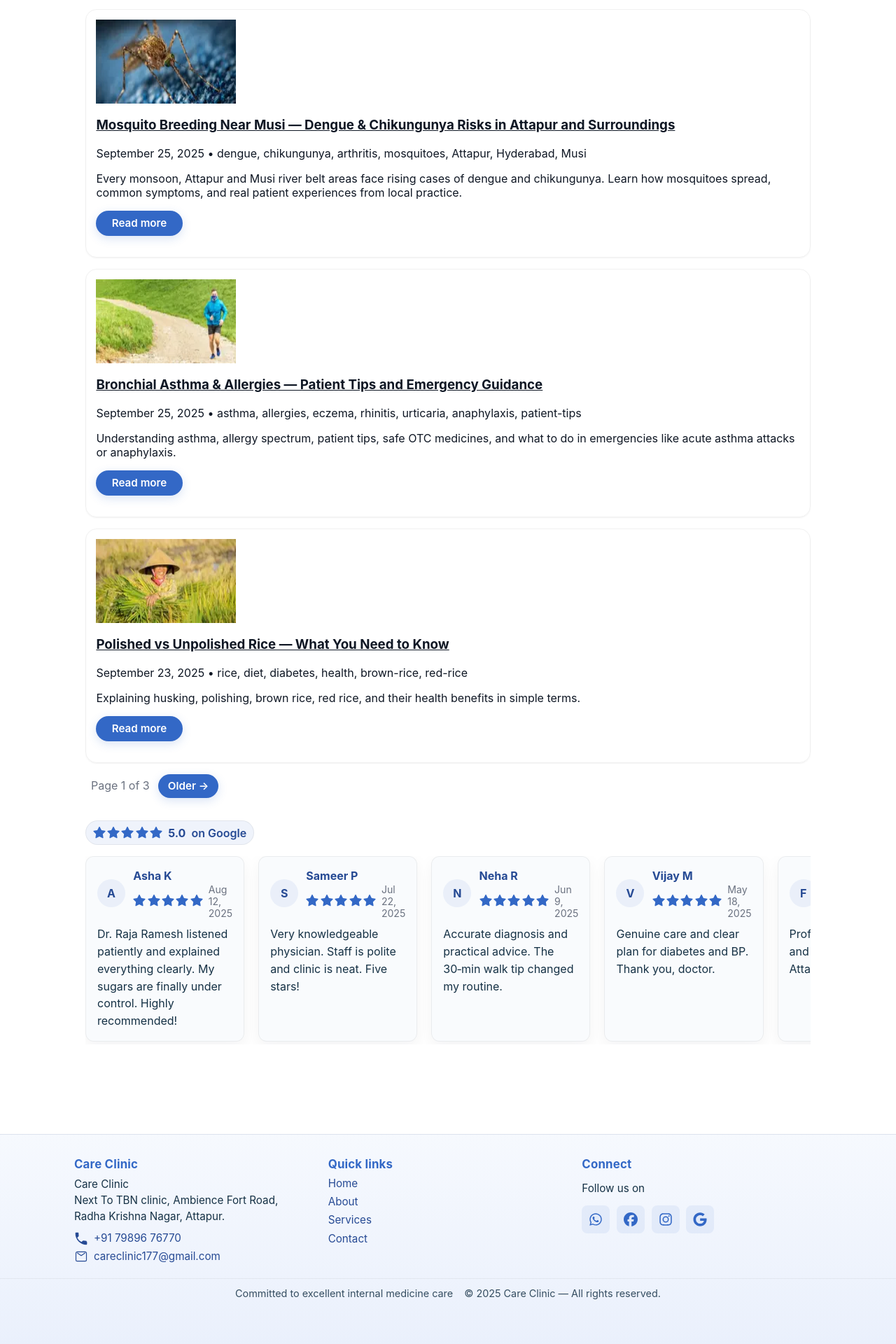
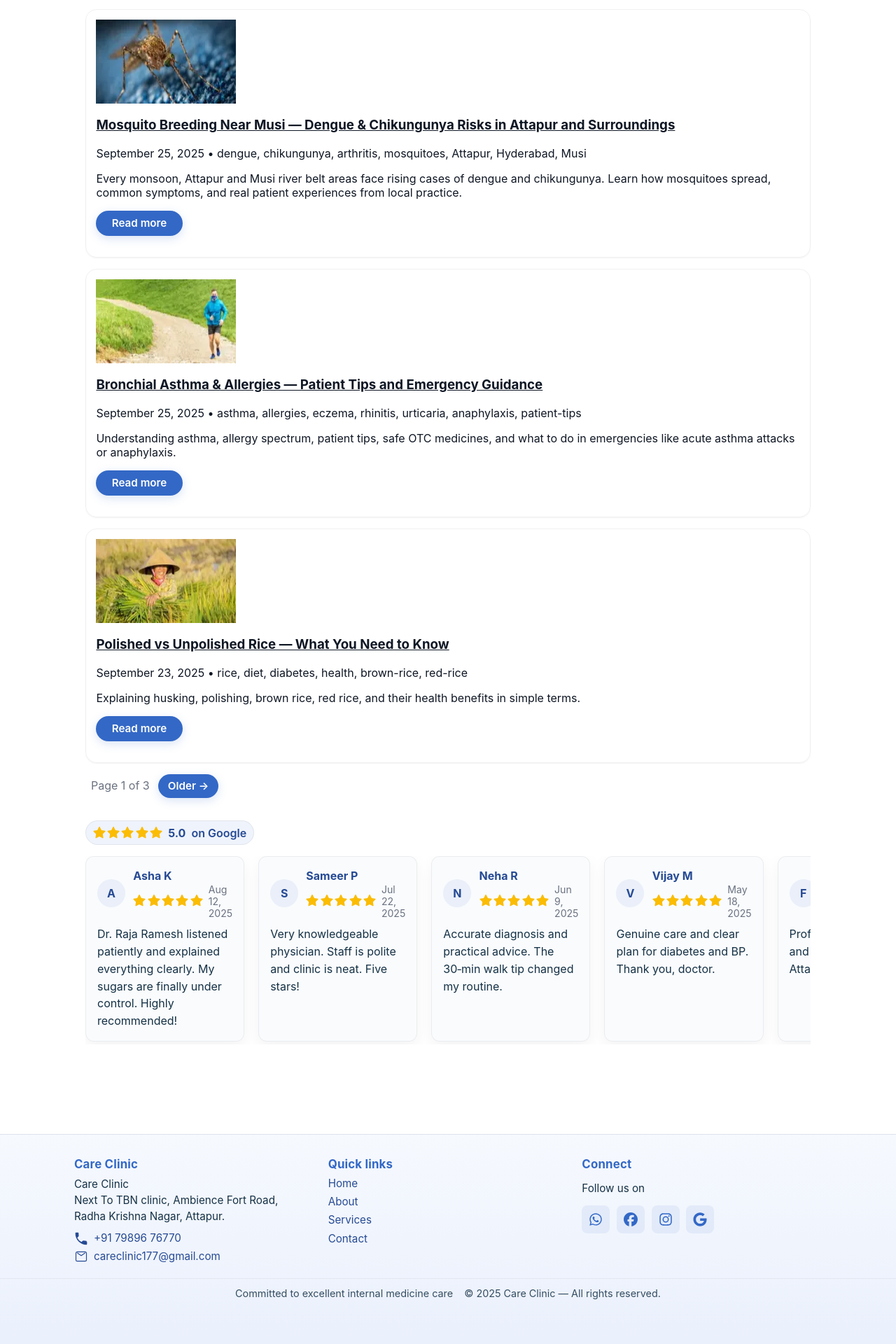
Before and after one commit to drrajarameshd/rr, a Jekyll site: the page built from index.html, in a window 1280 px wide. Shown: the part 872-2792 px from the top of the page at 70% size. Built offline with Jekyll 4.4.1, drawn with Linux system fonts in a browser that asks for light colours; the list of posts is cut into pages by our own code.

Commit message:
Update reviews.html

```diff
--- a/_includes/reviews.html
+++ b/_includes/reviews.html
@@ -131,8 +131,8 @@
 
 .rr-chip { display:inline-flex; align-items:center; gap:.5rem; padding:.4rem .6rem;
   background:var(--primary-100); color:var(--primary-dark); border:1px solid rgba(0,0,0,.06); border-radius:999px; font-weight:600; }
-.rr-stars, .rr-stars-mini { display:inline-flex; gap:.15rem; color:var(--primary, #3368c6); }
-.fa-star { width:18px; height:18px; fill:currentColor; }
+.rr-stars, .rr-stars-mini { display:inline-flex; gap:.15rem; color:#FBBC04; }
+.fa-star { width:18px; height:18px; fill:#FBBC04; }
 
 .rr-track { display:grid; grid-template-columns:repeat(5,1fr); gap:var(--gap); overflow-x:auto; padding-bottom:.25rem; }
 @media (max-width:992px){ .rr-track{ grid-auto-flow:column; grid-auto-columns:80%; } }
```
